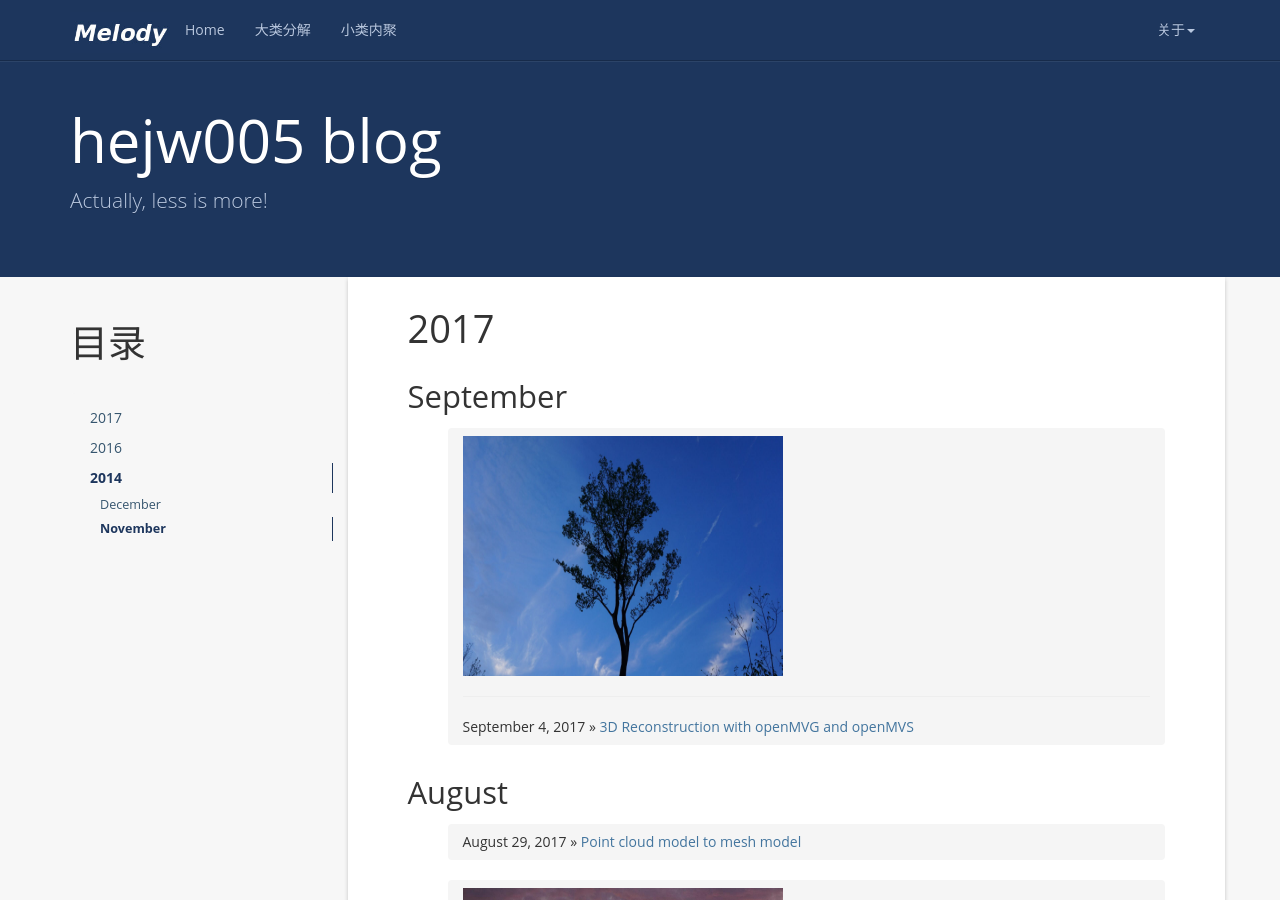
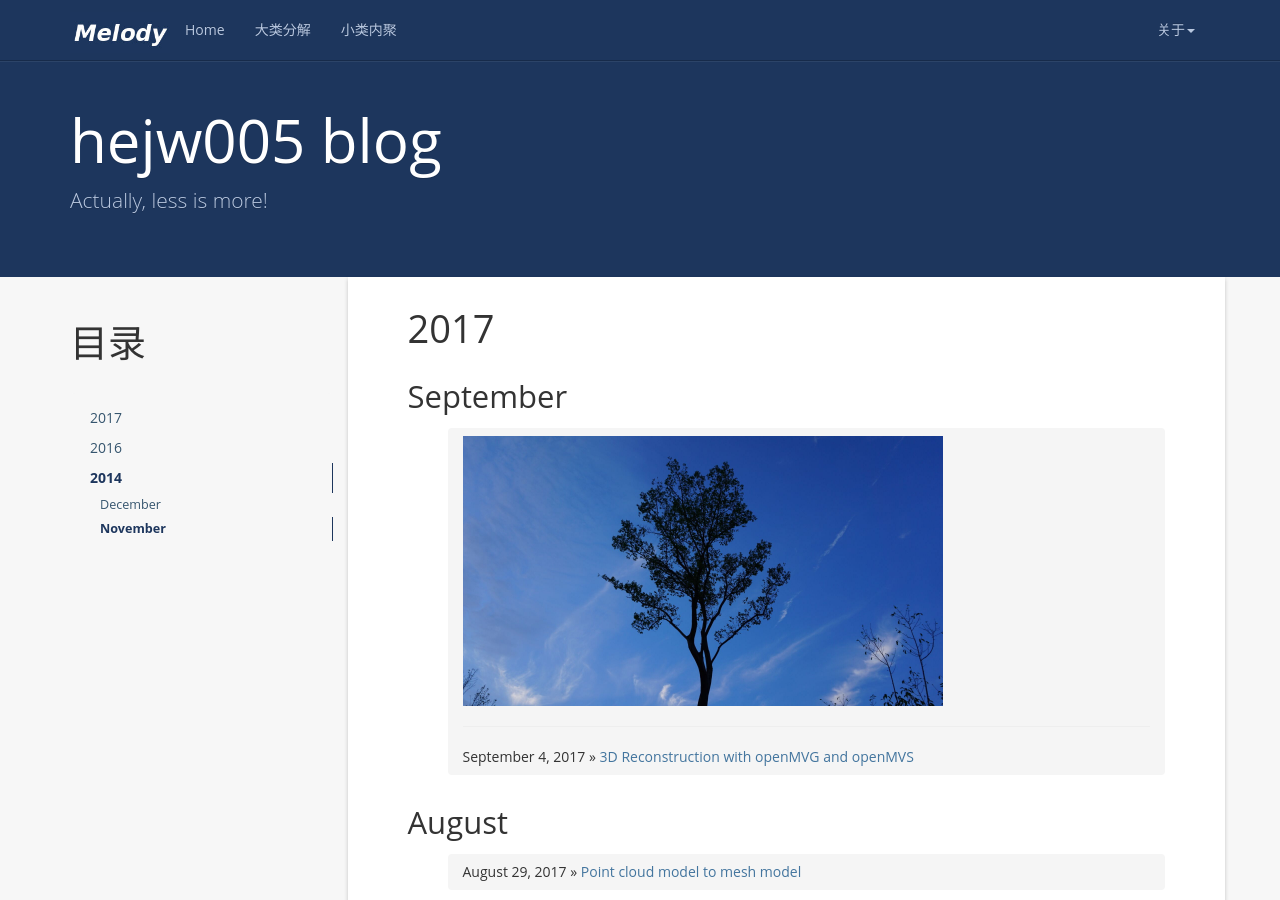
Before and after one commit to h005/h005.github.io, a Jekyll site: the page built from index.html, in a window 1280 px wide and 900 px high. Built offline with Jekyll 4.4.1, drawn with Linux system fonts in a browser that asks for light colours; nearby versions of some CDN libraries; the list of posts is cut into pages by our own code; comment, search, counter and statistics services are not loaded.

Commit message:
modify the image size

```diff
--- a/index.html
+++ b/index.html
@@ -61,7 +61,7 @@ layout: default
 
                   <ol class="breadcrumb">
                   {% if post.img %}
-                      <img class="feat-image" src={{ "/imgs/" | prepend: site.baseurl | append: post.img }} alt="{{post.title}}" width="320" height="240">
+                      <img class="feat-image" src={{ "/imgs/" | prepend: site.baseurl | append: post.img }} alt="{{post.title}}" width="480" height="270">
                       <hr />
                    {% endif %}
                    <li><span>{{ post.date | date: "%B %e, %Y" }}</span> &raquo; <a href="{{ post.url | prepend: site.baseurl }}">{{ post.title }}</a></li>
```
